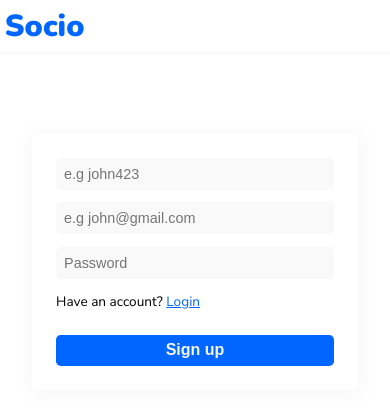
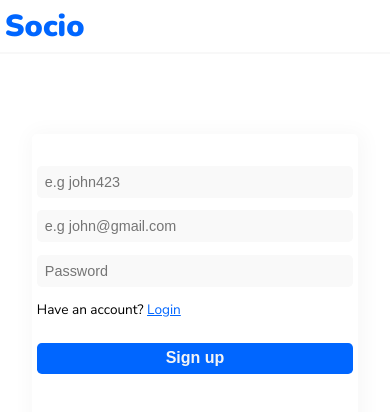
Before and after one commit to IfeanyichukwuMiracle/Socio, a React (Vite) app in the folder client/: page / in a window 390 px wide. Shown: the top 412 px of the page. Built offline with nearby package versions, Linux system fonts and the light colour scheme.

Commit message:
style changes

```diff
--- a/client/src/Pages/Login/login.css
+++ b/client/src/Pages/Login/login.css
@@ -35,11 +35,13 @@ section.form form button {
 @media (max-width: 900px) {
   section.form form {
     width: 75%;
+    padding: 2rem 0.3rem 6rem 0.3rem;
   }
 }
 
 @media (max-width: 500px) {
   section.form form {
     width: 99%;
+    padding: 2rem 0.3rem 6rem 0.3rem;
   }
 }
```
